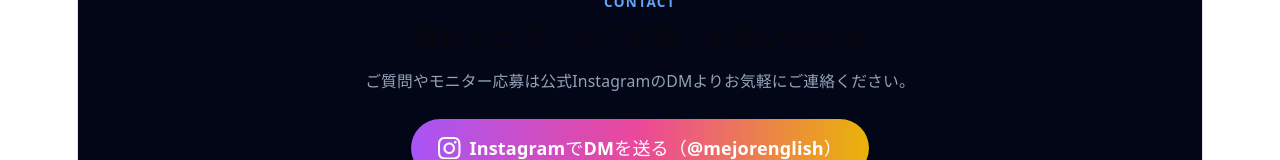
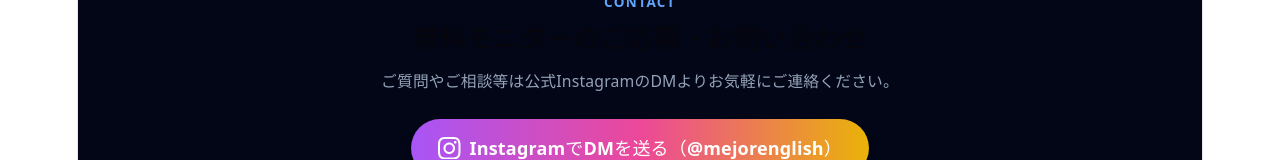
Before and after one commit to Asahi-shifma/mejor-english, a React (Vite) app: page / in a window 1280 px wide. Shown: the part 3551-3711 px from the top of the page. Built offline with nearby package versions, Linux system fonts and the light colour scheme.

Commit message:
Update App.jsx

```diff
--- a/src/App.jsx
+++ b/src/App.jsx
@@ -447,7 +447,7 @@ export default function App() {
             無料モニターのご応募・お問い合わせ
           </h2>
           <p className="text-slate-400 text-sm mb-6 max-w-lg mx-auto">
-            ご質問やモニター応募は公式InstagramのDMよりお気軽にご連絡ください。
+            ご質問やご相談等は公式InstagramのDMよりお気軽にご連絡ください。
           </p>
           <a
             href="https://www.instagram.com/mejorenglish"
```
